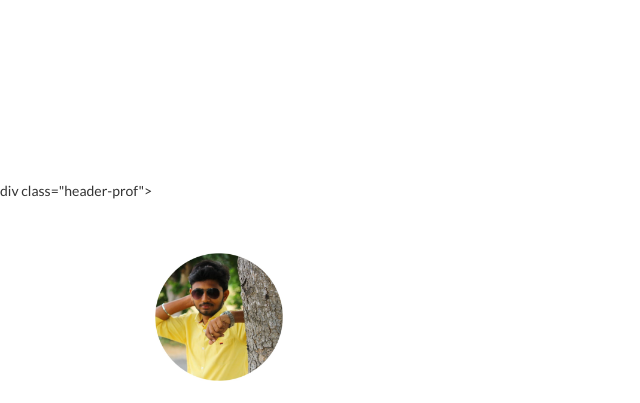
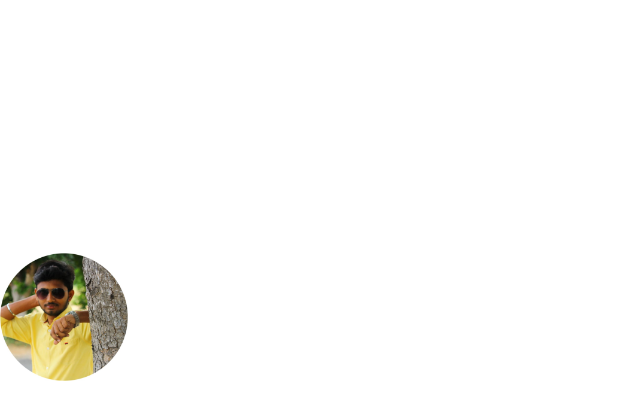
Before and after one commit to venkatesh687/venkatesh687.github.io, a plain HTML site: page index.html in a window 1280 px wide. Shown: the part 397-800 px from the top of the page, without its empty margins (0-640 px from the left). Drawn offline with nearby package versions, Linux system fonts and the light colour scheme.

Commit message:
Update index.html

```diff
--- a/index.html
+++ b/index.html
@@ -21,7 +21,7 @@
 
 		</div>
 	</div>
-		div class="header-prof">
+		<div class="header-profile">
 				<img src="images/profile.jpg" alt="" style="height:5%;width:10%; left:25px;margin-top:250px"/>
 			</div>
 	<div class="header-top">
```
